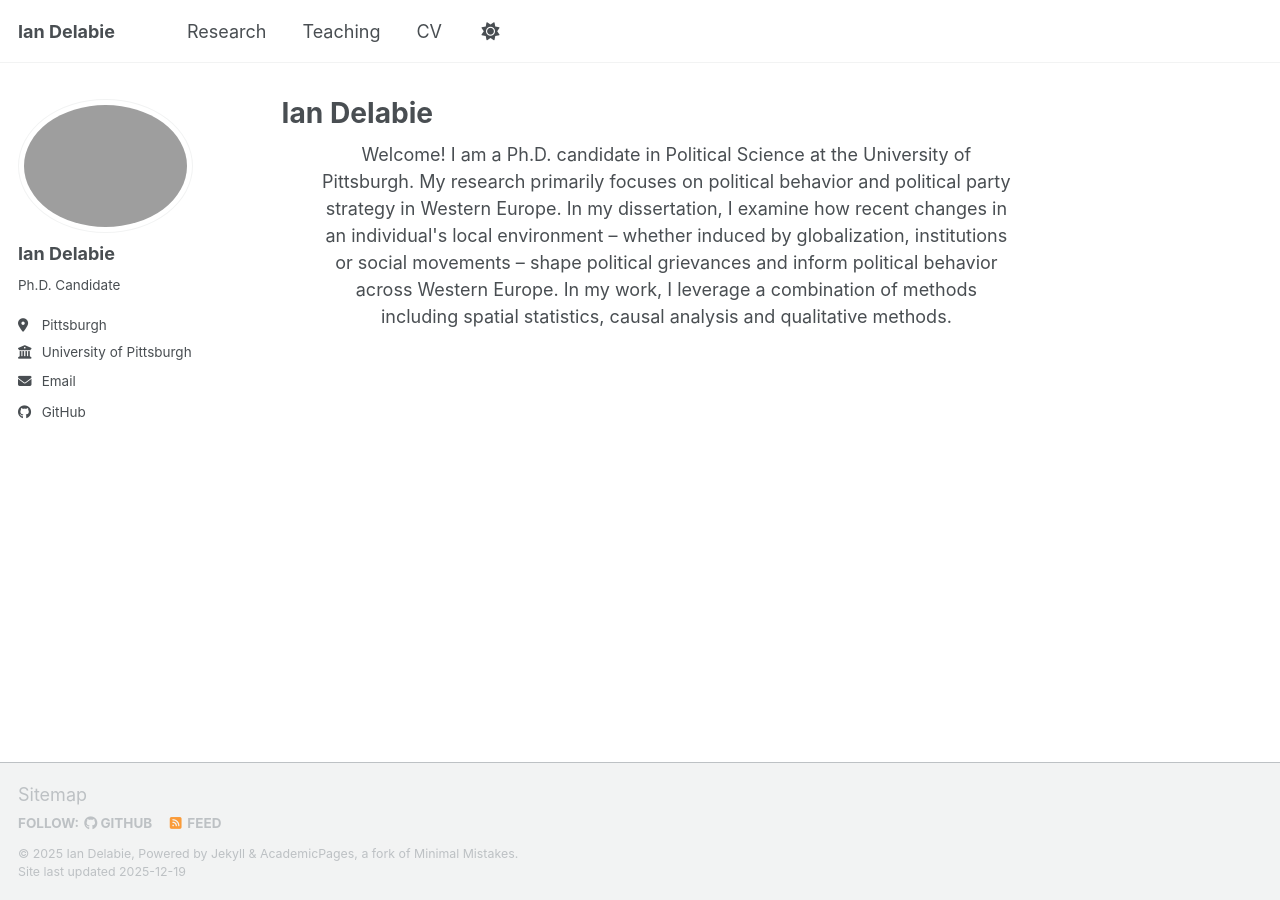
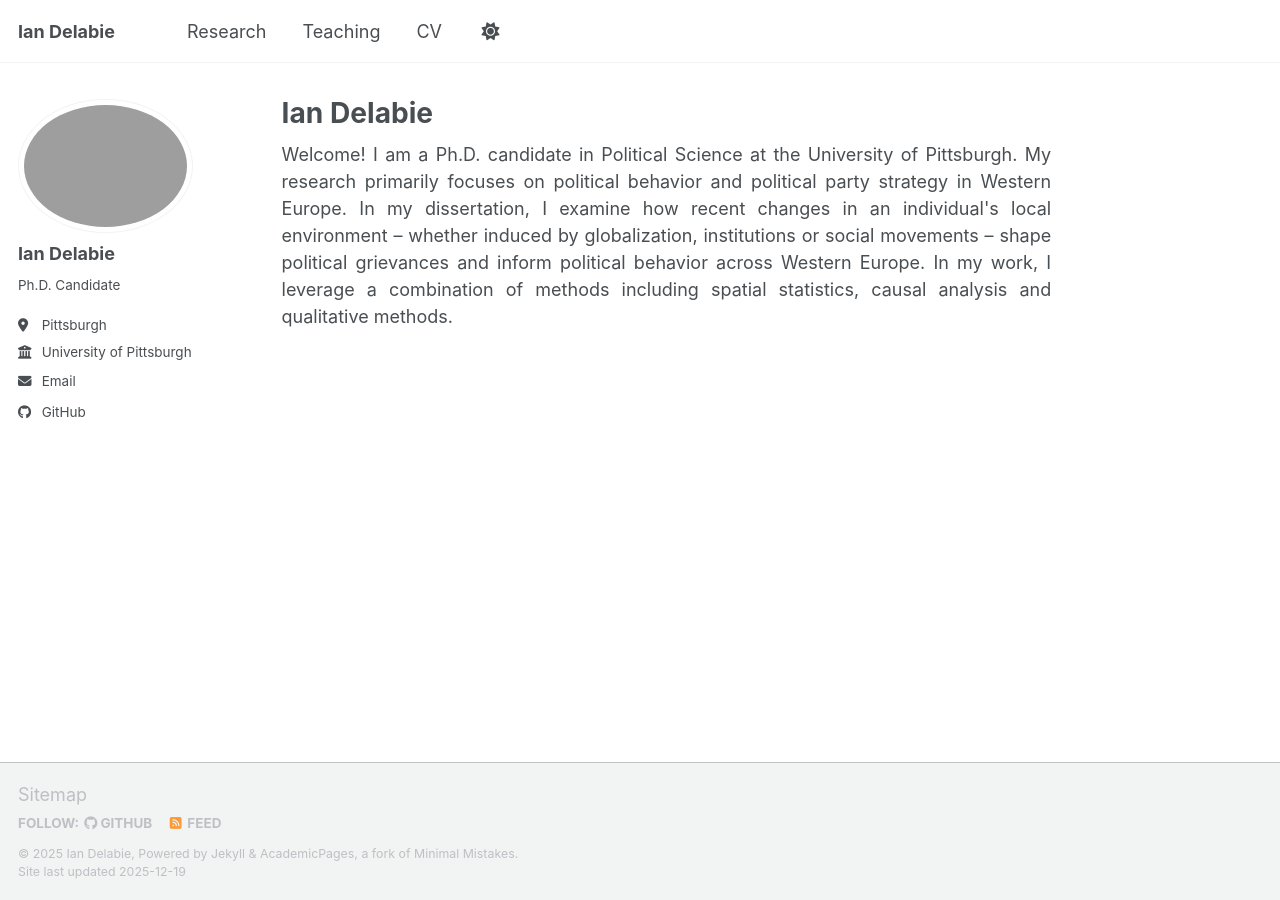
Before and after one commit to idelabie/idelabie.github.io, a Jekyll site: the page built from index.md, in a window 1280 px wide. Built offline with Jekyll 4.4.1, drawn with Linux system fonts in a browser that asks for light colours; a script bundle is joined from its source files by our own code; library files that are not in the unit come from our copies.

Commit message:
Update index.md

```diff
--- a/index.md
+++ b/index.md
@@ -4,7 +4,7 @@ title: "Ian Delabie"
 author_profile: true
 ---
 
-<div style="max-width: 700px; margin: 0 auto; text-align: center;">
+<div style="text-align: justify;">
 
 Welcome! I am a Ph.D. candidate in Political Science at the University of Pittsburgh. My research primarily focuses on political behavior and political party strategy in Western Europe. In my dissertation, I examine how recent changes in an individual's local environment – whether induced by globalization, institutions or social movements – shape political grievances and inform political behavior across Western Europe. In my work, I leverage a combination of methods including spatial statistics, causal analysis and qualitative methods.
 
```
